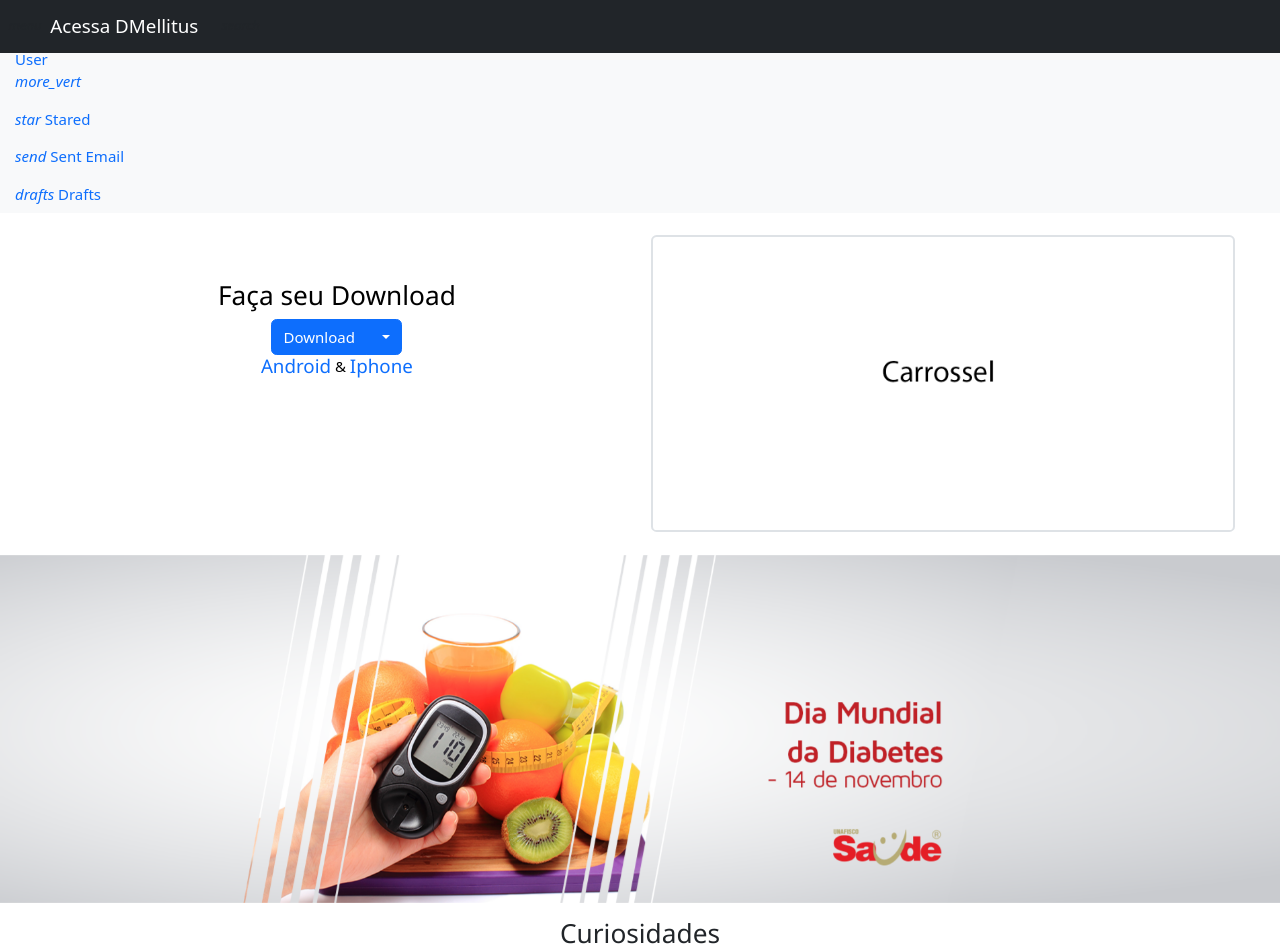
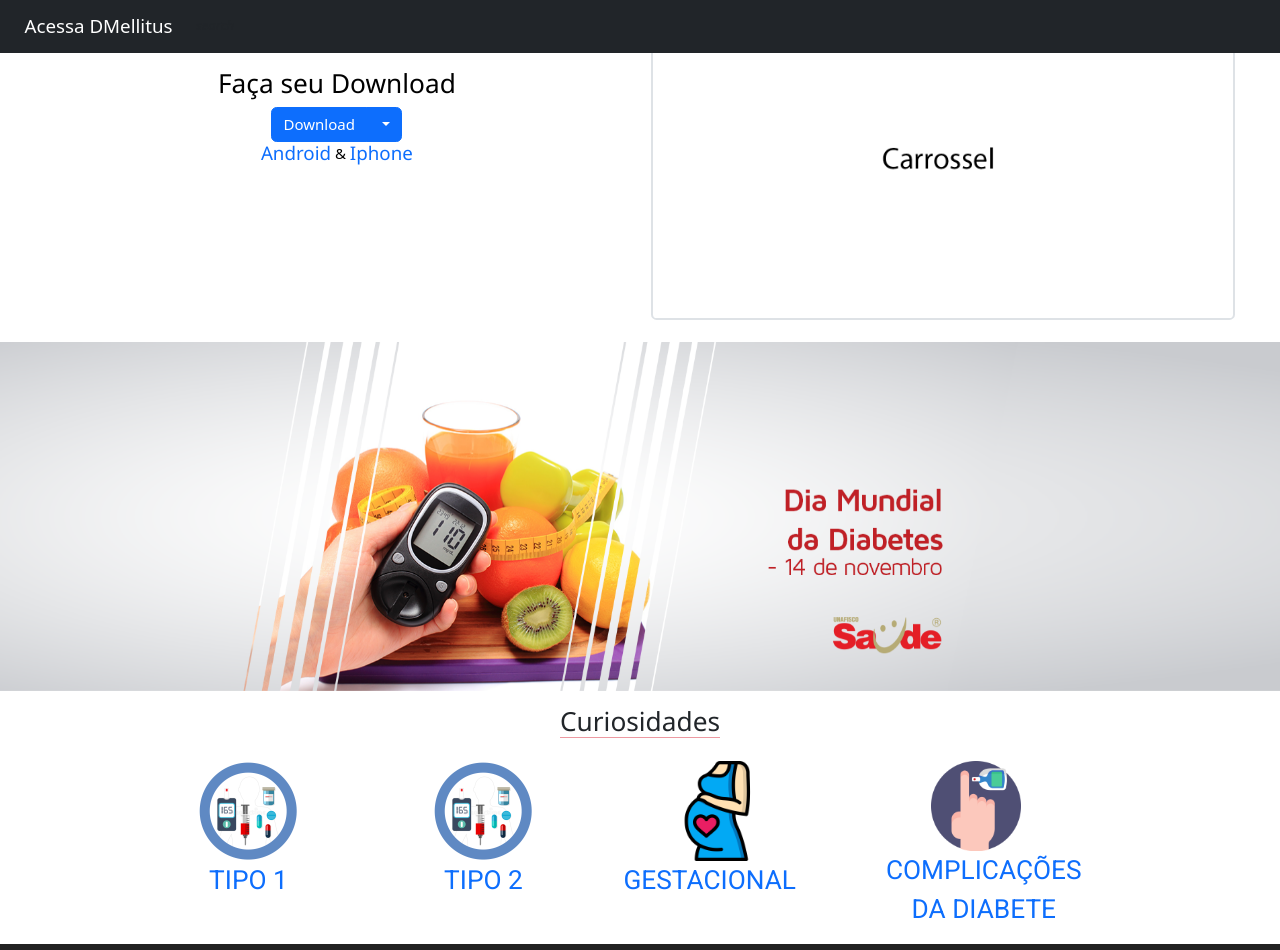
Before and after one commit to BiancaLouS/DMellitus, a PHP site: page / in a window 1280 px wide. Shown: the top 950 px of the page. Run offline with PHP 8.4, Linux system fonts and the light colour scheme; grey boxes are pictures that could not be loaded.

Commit message:
Tentativa de manutenção menu

```diff
--- a/Css/estilo.css
+++ b/Css/estilo.css
@@ -6,8 +6,6 @@
     margin: 0%;
     padding: 0%;
 }
-
-
 
 html{
     scroll-behavior: smooth;
--- a/menu-header.php
+++ b/menu-header.php
@@ -16,81 +16,18 @@
   </head>
 <body>
 <!-- Fixed Left Sidebar -->
-    <nav class="navbar navbar-expand-lg fixed-top navbar-dark bg-dark pmd-navbar pmd-z-depth">
+    <nav class="navbar navbar-expand-lg fixed-top navbar-dark bg-dark">
 
-    <a href="javascript:void(0);"
-        data-target="basicSidebar"
+    <a
         data-placement="left"
-        class="btn btn-sm pmd-btn-fab pmd-btn-flat pmd-ripple-effect pmd-sidebar-toggle">
-        <i class="material-icons md-light">menu</i></a>
-
+        class="btn">
         <a class="navbar-brand" href="index.php">Acessa DMellitus</a>
 
         <!-- Navbar Right icon -->
         <div class="pmd-navbar-right-icon ml-auto">
-            <a href="javascript:void(0);" class="btn btn-sm pmd-btn-fab pmd-btn-flat pmd-ripple-effect"><i class="material-icons pmd-sm md-light">search</i></a>
+            <a class="btn btn-sm pmd-btn-fab pmd-btn-flat pmd-ripple-effect"><i class="glyphicon glyphicon-option-vertical">search</i></a>
         </div>
     </nav>
-
-<section id="pmd-main">
-
-    <!-- Left sidebar -->
-    <aside id="basicSidebar" class="pmd-sidebar bg-light pmd-z-depth" role="navigation">
-        <ul class="nav flex-column pmd-sidebar-nav">
-            <li class="nav-item pmd-user-info">
-                <a data-toggle="collapse" href="#collapseExample" class="nav-link btn-user media align-items-center">
-                    <img class="mr-3" src="https://pro.propeller.in/assets/images/avatar-icon-40x40.png" width="40" height="40" alt="avatar">
-                    <div class="media-body">
-                        User
-                    </div>
-                    <i class="material-icons md-light ml-2 pmd-sm">more_vert</i>
-                </a>
-                <ul class="collapse" id="collapseExample" data-parent="#basicSidebar">
-                    <li class="nav-item">
-                        <a class="nav-link" href="#">
-                            <i class="material-icons pmd-list-icon pmd-sm">delete</i>
-                            <span class="media-body">View Profile</span>
-                        </a>
-                    </li>
-                    <li class="nav-item">
-                        <a class="nav-link" href="#">
-                            <i class="material-icons pmd-list-icon pmd-sm">delete</i>
-                            <span class="media-body">Settings</span>
-                        </a>
-                    </li>
-                    <li class="nav-item">
-                        <a class="nav-link" href="#">
-                            <i class="material-icons pmd-list-icon pmd-sm">delete</i>
-                            <span class="media-body">Logout</span>
-                        </a>
-                    </li>
-                </ul>
-            </li>
-            <li class="nav-item">
-                <a class="nav-link active" href="#">
-                    <i class="material-icons pmd-list-icon pmd-sm">star</i>
-                    <span class="media-body">Stared</span>
-                </a>
-            </li>
-            <li class="nav-item">
-                <a class="nav-link" href="#">
-                    <i class="material-icons pmd-list-icon pmd-sm">send</i>
-                    <span class="media-body">Sent Email</span>
-                </a>
-            </li>
-            <li class="nav-item">
-                <a class="nav-link" href="#">
-                    <i class="material-icons pmd-list-icon pmd-sm">drafts</i>
-                    <span class="media-body">Drafts</span>
-                </a>
-            </li>
-        </ul>
-    </aside>
-
-    <!-- Sidebar Overlay -->
-    <div class="pmd-sidebar-overlay"></div>
-
- </section>
 
 
 
```
